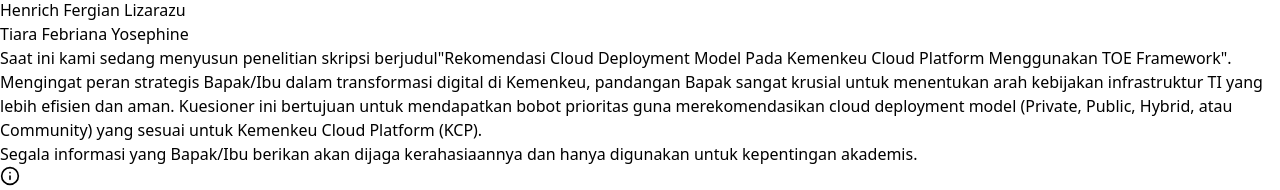
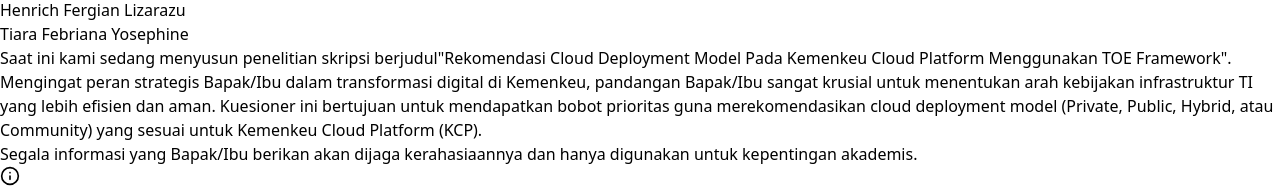
Before and after one commit to erlnrinzl/Kuesioner-Penelitian-Skripsi, a React (Vite) app: page / in a window 1280 px wide. Shown: the part 975-1165 px from the top of the page. Built offline with nearby package versions, Linux system fonts and the light colour scheme; no server answers.

Commit message:
fixing typo

```diff
--- a/src/PageIntroduction.jsx
+++ b/src/PageIntroduction.jsx
@@ -42,7 +42,7 @@
           </span>
         </p>
         <p>
-          Mengingat peran strategis Bapak/Ibu dalam transformasi digital di Kemenkeu, pandangan Bapak sangat krusial
+          Mengingat peran strategis Bapak/Ibu dalam transformasi digital di Kemenkeu, pandangan Bapak/Ibu sangat krusial
           untuk menentukan arah kebijakan infrastruktur TI yang lebih efisien dan aman.
           Kuesioner ini bertujuan untuk mendapatkan bobot prioritas guna merekomendasikan cloud deployment model
           (Private, Public, Hybrid, atau Community) yang sesuai untuk Kemenkeu Cloud Platform (KCP).
```
